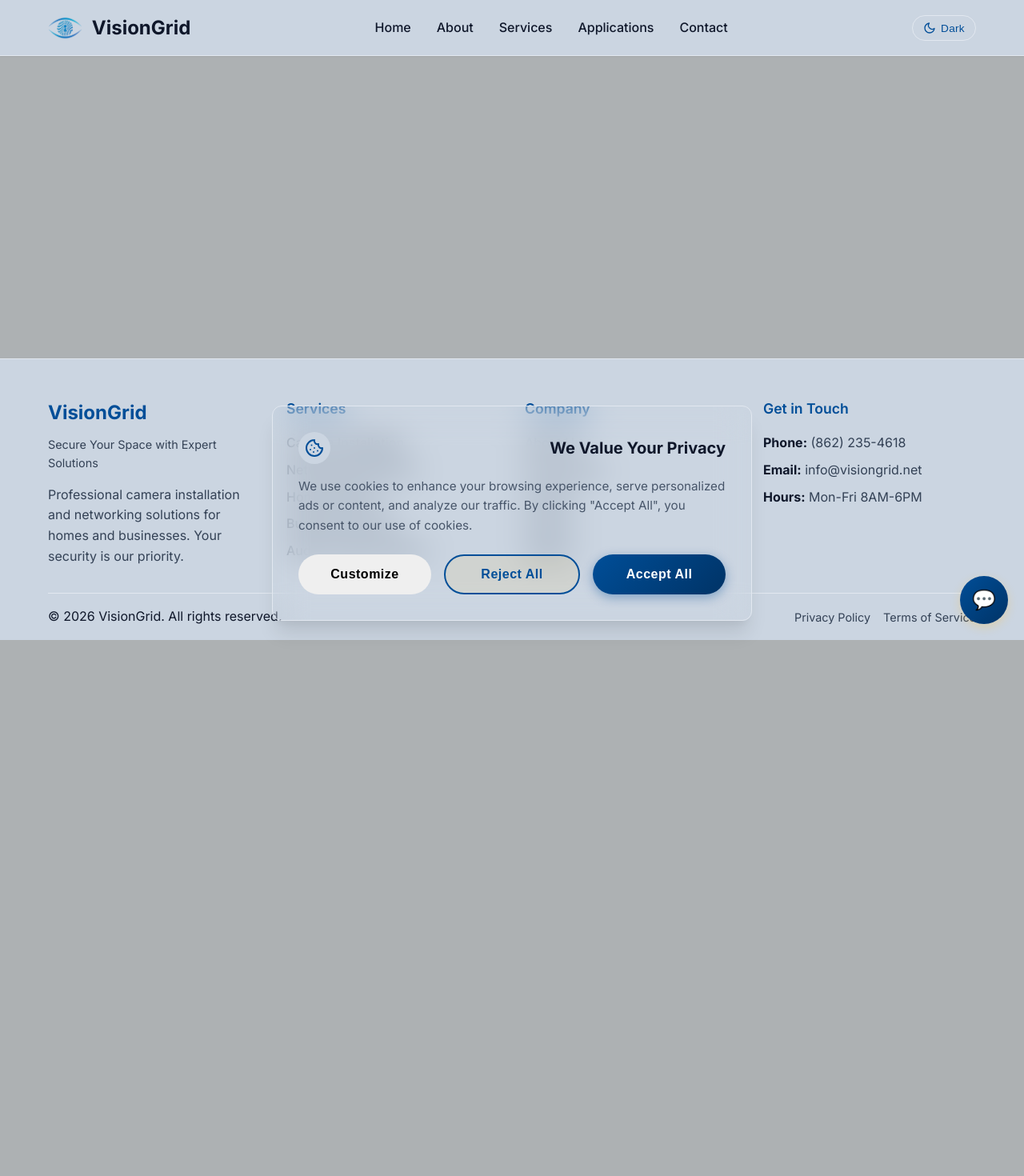
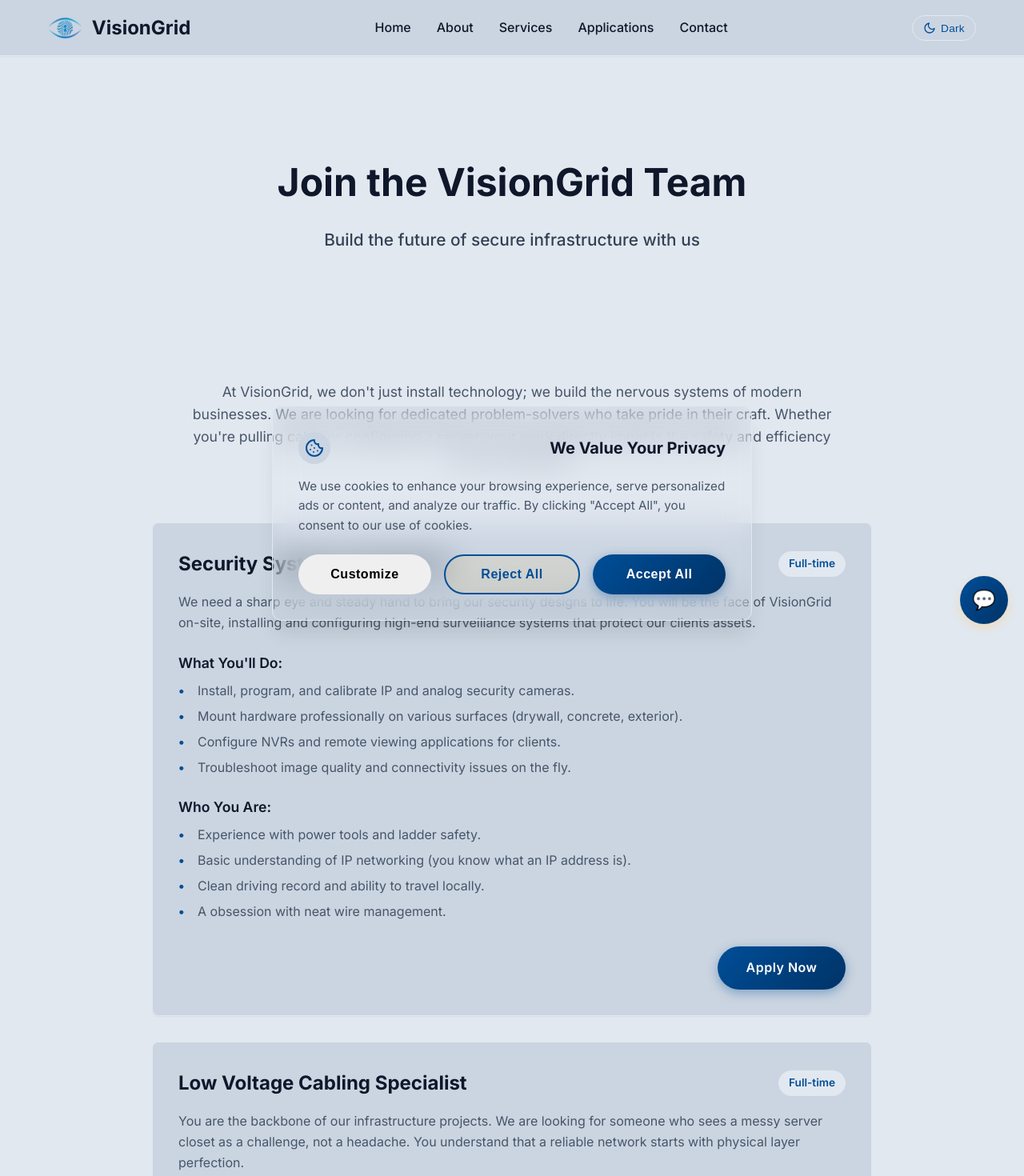
Before and after one commit to rajatalha150/visiongrid-serverless, a Vue app in the folder frontend/: page /careers in a window 1280 px wide. Shown: the top 1470 px of the page at 80% size. Before the commit the page ends 800 px from the top, so only its background shows below. Built offline with nearby package versions, Linux system fonts and the light colour scheme.

Commit message:
Add Careers page with 5 job listings and router integration

```diff
--- a/frontend/src/components/Footer.vue
+++ b/frontend/src/components/Footer.vue
@@ -30,7 +30,7 @@
             <li><RouterLink to="/about">About Us</RouterLink></li>
             <li><RouterLink to="/services">Our Services</RouterLink></li>
             <li><RouterLink to="/contact">Contact</RouterLink></li>
-            <li><a href="https://careers.visiongrid.net" target="_blank" rel="noopener noreferrer">Careers</a></li>
+            <li><RouterLink to="/careers">Careers</RouterLink></li>
             <li><a href="#support">Support</a></li>
           </ul>
         </div>
--- a/frontend/src/router/index.ts
+++ b/frontend/src/router/index.ts
@@ -38,6 +38,11 @@ const router = createRouter({
       path: '/terms',
       name: 'terms',
       component: () => import('../views/TermsView.vue')
+    },
+    {
+      path: '/careers',
+      name: 'careers',
+      component: () => import('../views/CareersView.vue')
     }
   ],
   scrollBehavior(to, __, savedPosition) {
--- /dev/null
+++ b/frontend/src/views/CareersView.vue
@@ -0,0 +1,291 @@
+<template>
+  <div class="careers-page">
+    <div class="page-hero">
+      <div class="container">
+        <h1 class="page-title">Join the VisionGrid Team</h1>
+        <p class="page-subtitle">Build the future of secure infrastructure with us</p>
+      </div>
+    </div>
+
+    <section class="section">
+      <div class="container">
+        <div class="intro-text text-center">
+          <p>
+            At VisionGrid, we don't just install technology; we build the nervous systems of modern businesses.
+            We are looking for dedicated problem-solvers who take pride in their craft. Whether you're pulling cable
+            or configuring a server, your work directly impacts the safety and efficiency of our community.
+          </p>
+        </div>
+
+        <div class="jobs-grid">
+          <div class="job-card" v-for="job in jobs" :key="job.id">
+            <div class="job-header">
+              <h3 class="job-title">{{ job.title }}</h3>
+              <span class="job-type">{{ job.type }}</span>
+            </div>
+            <p class="job-description">{{ job.description }}</p>
+
+            <div class="job-details">
+              <h4>What You'll Do:</h4>
+              <ul>
+                <li v-for="(task, index) in job.responsibilities" :key="index">{{ task }}</li>
+              </ul>
+
+              <h4>Who You Are:</h4>
+              <ul>
+                <li v-for="(req, index) in job.requirements" :key="index">{{ req }}</li>
+              </ul>
+            </div>
+
+            <div class="job-action">
+              <RouterLink to="/contact" class="btn btn-primary">Apply Now</RouterLink>
+            </div>
+          </div>
+        </div>
+      </div>
+    </section>
+  </div>
+</template>
+
+<script setup lang="ts">
+import { RouterLink } from 'vue-router'
+
+const jobs = [
+  {
+    id: 1,
+    title: 'Security Systems Technician',
+    type: 'Full-time',
+    description: 'We need a sharp eye and steady hand to bring our security designs to life. You will be the face of VisionGrid on-site, installing and configuring high-end surveillance systems that protect our clients assets.',
+    responsibilities: [
+      'Install, program, and calibrate IP and analog security cameras.',
+      'Mount hardware professionally on various surfaces (drywall, concrete, exterior).',
+      'Configure NVRs and remote viewing applications for clients.',
+      'Troubleshoot image quality and connectivity issues on the fly.'
+    ],
+    requirements: [
+      'Experience with power tools and ladder safety.',
+      'Basic understanding of IP networking (you know what an IP address is).',
+      'Clean driving record and ability to travel locally.',
+      'A obsession with neat wire management.'
+    ]
+  },
+  {
+    id: 2,
+    title: 'Low Voltage Cabling Specialist',
+    type: 'Full-time',
+    description: 'You are the backbone of our infrastructure projects. We are looking for someone who sees a messy server closet as a challenge, not a headache. You understand that a reliable network starts with physical layer perfection.',
+    responsibilities: [
+      'Run, terminate, and test Cat6, Coax, and Fiber optic cables.',
+      'Dress and label cables in server racks for a "showroom quality" finish.',
+      'Navigate crawl spaces and drop ceilings with care.',
+      'Perform cable certification tests and document results.'
+    ],
+    requirements: [
+      'Steady hands for precise termination (RJ45, Keystone).',
+      'Comfortable working at heights (lifts and ladders).',
+      'Ability to read floor plans and wiring schematics.',
+      'Pride in leaving a job site cleaner than you found it.'
+    ]
+  },
+  {
+    id: 3,
+    title: 'Windows System Administrator',
+    type: 'Full-time',
+    description: 'We need a digital mechanic to keep our clients environments running smoothly. You will be managing the Windows-based servers and workstations that power our integrated security and business systems.',
+    responsibilities: [
+      'Manage and maintain Windows Server environments (Active Directory, DNS, DHCP).',
+      'Deploy security patches and system updates without disrupting operations.',
+      'Manage user access controls and permissions.',
+      'Troubleshoot OS-level issues and hardware compatibility.'
+    ],
+    requirements: [
+      'Solid grasp of Windows Server 2019/2022 ecosystem.',
+      'Experience with PowerShell scripting is a huge plus.',
+      'Understanding of virtualization (Hyper-V or VMware).',
+      'Patience to explain technical issues to non-technical users.'
+    ]
+  },
+  {
+    id: 4,
+    title: 'Network Support Specialist',
+    type: 'Full-time',
+    description: 'If you love solving puzzles, this is for you. You will ensure that the data flows where it needs to go, securely and fast. You are the first line of defense against connectivity issues.',
+    responsibilities: [
+      'Configure routers, switches, and firewalls (VLANs, VPNs, Port Forwarding).',
+      'Diagnose and resolve network bottlenecks and connectivity drops.',
+      'Set up secure Wi-Fi networks for high-density environments.',
+      'Monitor network health and respond to outages.'
+    ],
+    requirements: [
+      'Understanding of the OSI model and TCP/IP fundamentals.',
+      'Experience with Ubiquiti, Mikrotik, or Cisco gear.',
+      'Analytical mindset for root-cause troubleshooting.',
+      'Strong communication skills for remote support tickets.'
+    ]
+  },
+  {
+    id: 5,
+    title: 'Field Service Technician (General IT)',
+    type: 'Part-time / Contract',
+    description: 'A versatile role for a jack-of-all-trades. One day you might be swapping a hard drive, the next you are helping a client recover a lost password. You are our rapid-response hero.',
+    responsibilities: [
+      'Perform on-site hardware repairs (PCs, Printers, POS systems).',
+      'Assist with new workstation setups and cable management.',
+      'Provide hands-on support for remote engineering teams.',
+      'Document site configurations and inventory.'
+    ],
+    requirements: [
+      'Broad knowledge of computer hardware and peripherals.',
+      'Ability to think on your feet and improvise solutions.',
+      'Professional demeanor and punctuality.',
+      'Your own reliable set of basic IT tools.'
+    ]
+  }
+]
+</script>
+
+<style scoped>
+.careers-page {
+  background-color: var(--bg-secondary);
+  padding-bottom: 4rem;
+}
+
+.page-hero {
+  background: var(--bg-secondary);
+  color: var(--color-white);
+  padding: 120px 0 80px;
+  text-align: center;
+  margin-top: 70px;
+}
+
+.page-title {
+  font-size: 3rem;
+  font-weight: 700;
+  margin-bottom: 1rem;
+  color: var(--color-text);
+}
+
+.page-subtitle {
+  font-size: 1.3rem;
+  color: var(--color-gray-dark);
+  font-weight: 500;
+}
+
+.intro-text {
+  max-width: 800px;
+  margin: 0 auto 4rem;
+  font-size: 1.1rem;
+  line-height: 1.6;
+  color: var(--color-gray);
+}
+
+.jobs-grid {
+  display: grid;
+  grid-template-columns: 1fr;
+  gap: 2rem;
+  max-width: 900px;
+  margin: 0 auto;
+}
+
+.job-card {
+  background: #cbd5e1;
+  border-radius: var(--radius-lg);
+  padding: 2rem;
+  border: 1px solid var(--border-color);
+  transition: var(--transition);
+  box-shadow: var(--shadow-sm);
+}
+
+/* Dark mode override */
+:root[class~="dark"] .job-card {
+  background: var(--bg-card);
+}
+
+.job-card:hover {
+  border-color: var(--color-primary);
+  box-shadow: var(--shadow-md);
+  transform: translateY(-2px);
+}
+
+.job-header {
+  display: flex;
+  justify-content: space-between;
+  align-items: center;
+  margin-bottom: 1rem;
+  flex-wrap: wrap;
+  gap: 1rem;
+}
+
+.job-title {
+  font-size: 1.5rem;
+  font-weight: 700;
+  color: var(--color-text);
+  margin: 0;
+}
+
+.job-type {
+  background: var(--bg-secondary);
+  padding: 0.25rem 0.75rem;
+  border-radius: 999px;
+  font-size: 0.85rem;
+  font-weight: 600;
+  color: var(--color-primary);
+  border: 1px solid var(--border-color);
+}
+
+.job-description {
+  color: var(--color-gray);
+  margin-bottom: 1.5rem;
+  line-height: 1.6;
+}
+
+.job-details h4 {
+  font-size: 1.1rem;
+  color: var(--color-text);
+  margin-bottom: 0.5rem;
+  margin-top: 1.5rem;
+  font-weight: 600;
+}
+
+.job-details ul {
+  list-style-type: none;
+  padding: 0;
+  margin: 0;
+}
+
+.job-details li {
+  position: relative;
+  padding-left: 1.5rem;
+  margin-bottom: 0.5rem;
+  color: var(--color-gray);
+  line-height: 1.5;
+}
+
+.job-details li::before {
+  content: "•";
+  color: var(--color-primary);
+  position: absolute;
+  left: 0;
+  font-weight: bold;
+}
+
+.job-action {
+  margin-top: 2rem;
+  text-align: right;
+}
+
+@media (max-width: 768px) {
+  .page-title {
+    font-size: 2.5rem;
+  }
+
+  .job-header {
+    flex-direction: column;
+    align-items: flex-start;
+  }
+
+  .job-action {
+    text-align: left;
+  }
+}
+</style>
```
